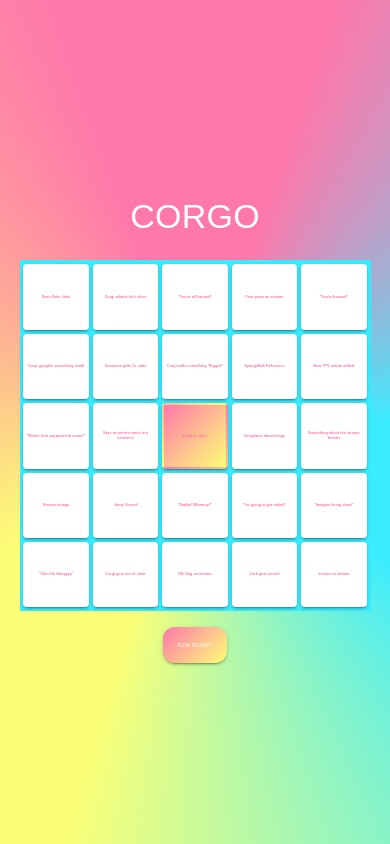
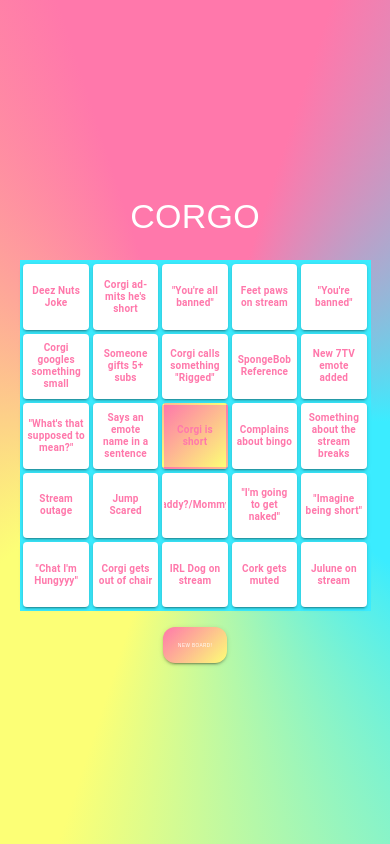
Before and after one commit to MeepsKitten/Corgo, a Vue app: page / in a window 390 px wide. Built offline with nearby package versions, Linux system fonts and the light colour scheme.

Commit message:
better scaling

```diff
--- a/src/pages/index.vue
+++ b/src/pages/index.vue
@@ -226,24 +226,24 @@ onMounted(() => {
   color: #ff78ab;
   position: relative;
   z-index: 1;
-  font-size: 2vmin;
+  font-size: min(2vh, 14px);
   line-height: 1.2;
-  padding: 0.5vmin;
+  padding: 4px;
   word-wrap: break-word;
   hyphens: auto;
 }
 
 @media (max-width: 600px) {
   .bingo-cell .v-card-text {
-    font-size: 1.2vmin;
-    padding: 0.3vmin;
+    font-size: min(1.8vh, 12px);
+    padding: 3px;
   }
 }
 
 @media (max-width: 400px) {
   .bingo-cell .v-card-text {
-    font-size: 1vmin;
-    padding: 0.2vmin;
+    font-size: min(1.6vh, 10px);
+    padding: 2px;
   }
 }
 
```
